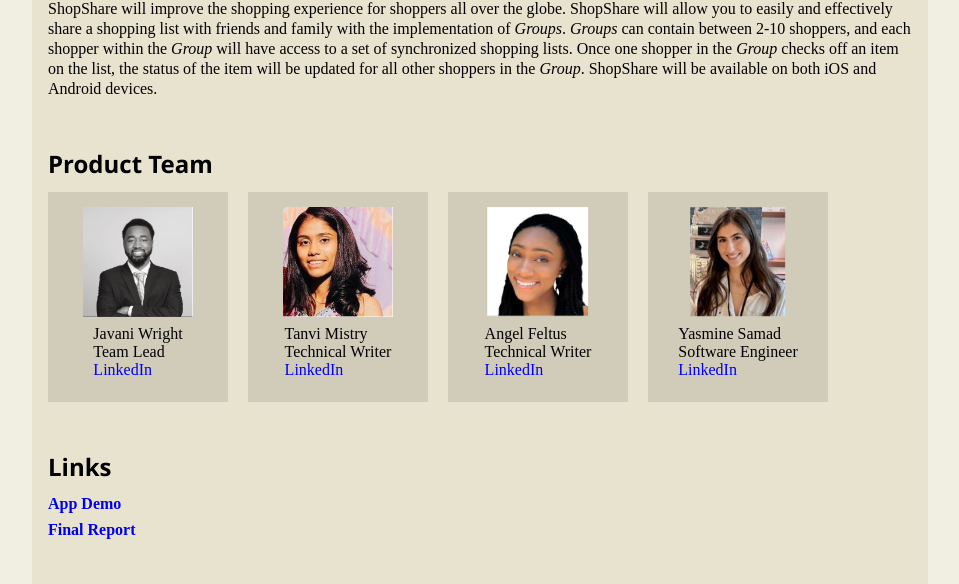
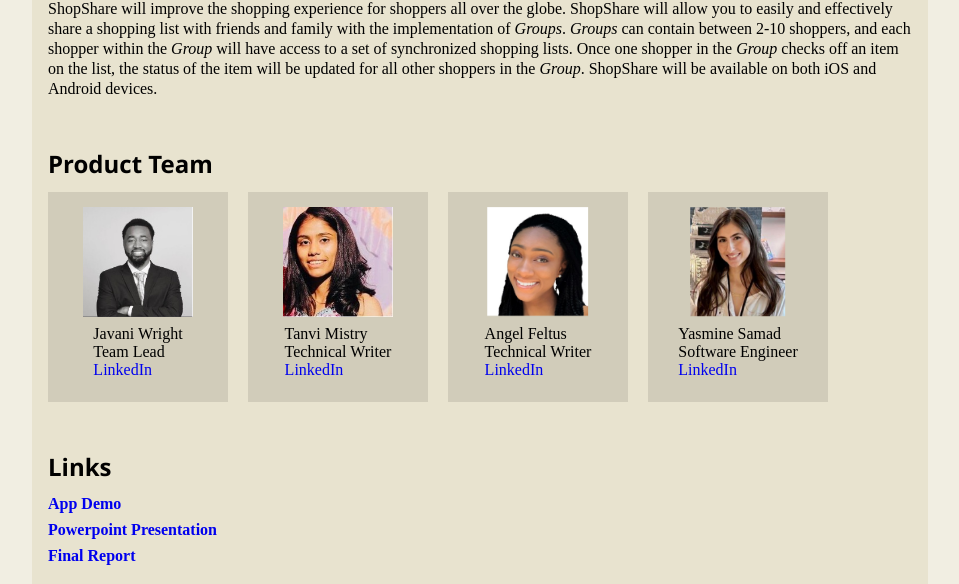
Before and after one commit to Senior-Project-SP5-Blue/project-website, a website built with Vite: page index.html in a window 1280 px wide. Shown: the part 770-1354 px from the top of the page, without its empty margins (160-1119 px from the left). Built offline with nearby package versions, Linux system fonts and the light colour scheme.

Commit message:
Added powerpoint

```diff
--- a/index.html
+++ b/index.html
@@ -117,7 +117,13 @@
           >
           <a
             class="link"
-            href="/public/SP5-Blue-ShopShare-FinalReport copy.pdf"
+            href="https://docs.google.com/presentation/d/1HqgCHWnymU0pOE3Ivy-IC6VlruJhWEAc/edit?usp=drive_link&ouid=113690061228005108464&rtpof=true&sd=true"
+            target="_blank"
+            ><h4>Powerpoint Presentation</h4></a
+          >
+          <a
+            class="link"
+            href="https://drive.google.com/file/d/1G0Y7Uw7Tj-oJVjXUDpyQSoTk4g3YwgJ_/view?usp=drive_link"
             target="_blank"
             ><h4>Final Report</h4></a
           >
```
Also changed, not shown: 1 other file.
